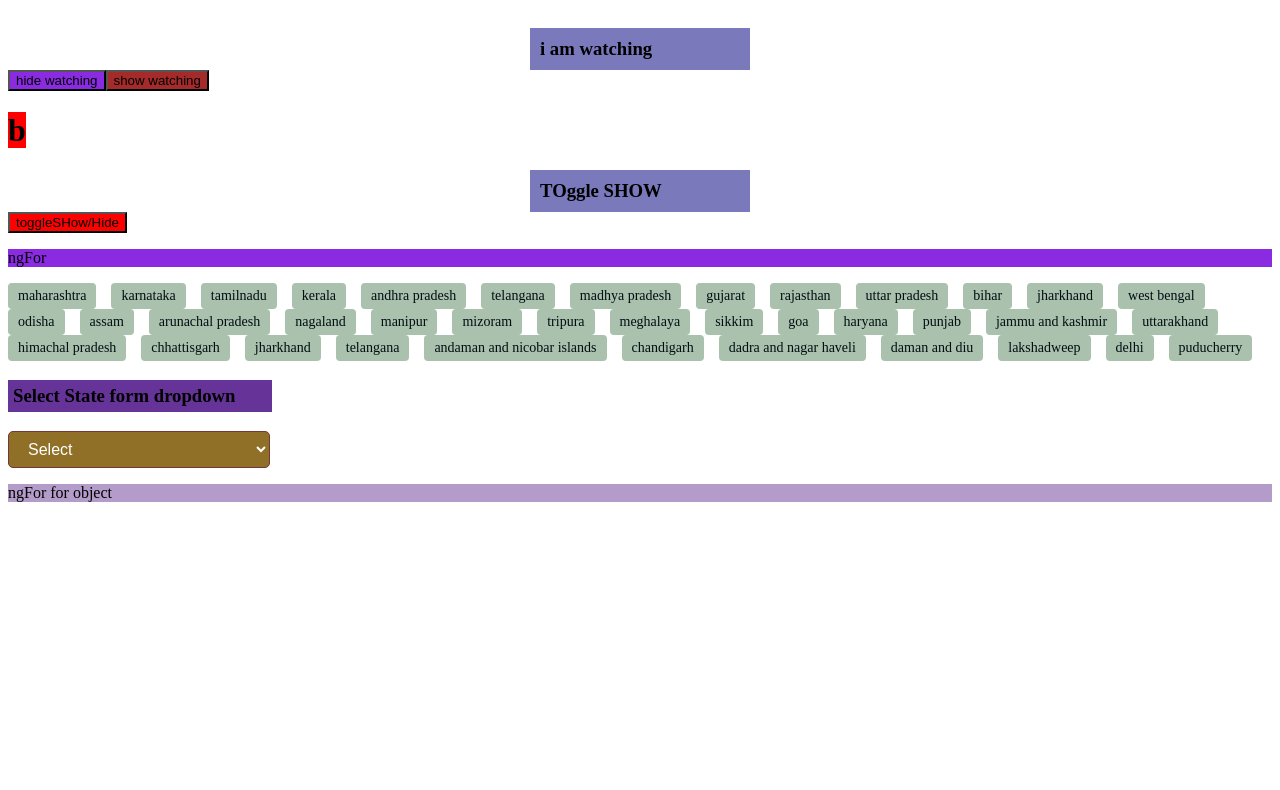
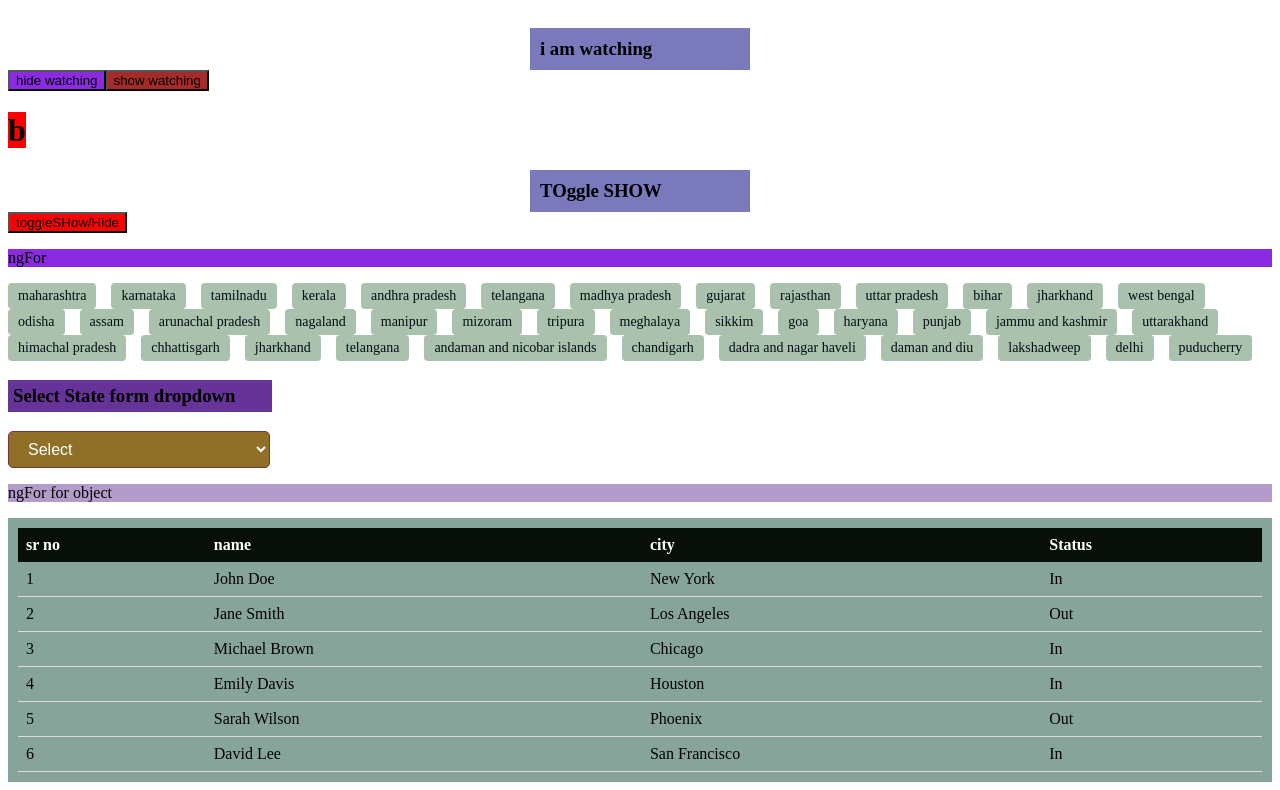
Before and after one commit to akshayrakhunde01/Anuglar, an Angular app: page / in a window 1280 px wide. Shown: the part 432-1222 px from the top of the page. Before the commit the page ends 950 px from the top, so only its background shows below. Built offline with nearby package versions, Linux system fonts and the light colour scheme.

Commit message:
Fix HTML structure by uncommenting div in structural directive component template

```diff
--- a/src/app/components/structural-directive/structural-directive.component.html
+++ b/src/app/components/structural-directive/structural-directive.component.html
@@ -62,7 +62,7 @@ style="background-color: red;">toggleSHow/Hide</button>
 </div>
 <p style="background-color: rgb(180, 156, 202);">ngFor for object</p>
 
-<!-- <div style="background-color: rgb(110, 116, 114);">
+<div style="background-color: rgb(110, 116, 114);">
 
     <div style="background-color: rgb(135, 164, 154); padding: 10px;">
         <table style="width: 100%; border-collapse: collapse;">
@@ -88,4 +88,4 @@ style="background-color: red;">toggleSHow/Hide</button>
         </table>
     </div>
 
-</div> -->
+</div>
```
